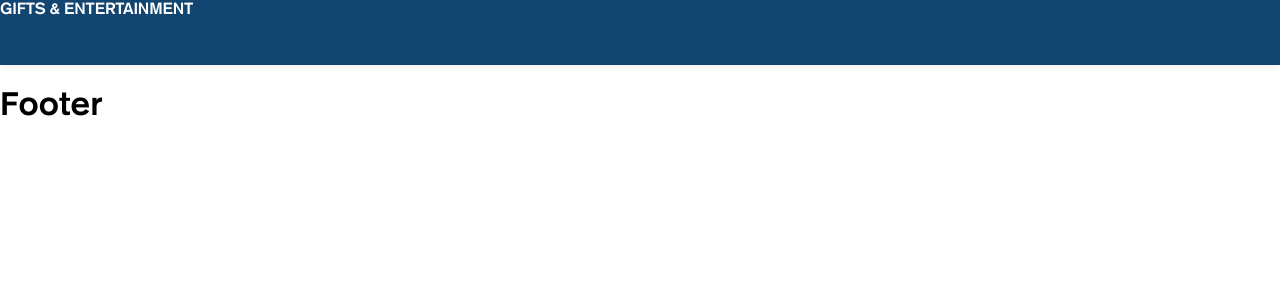
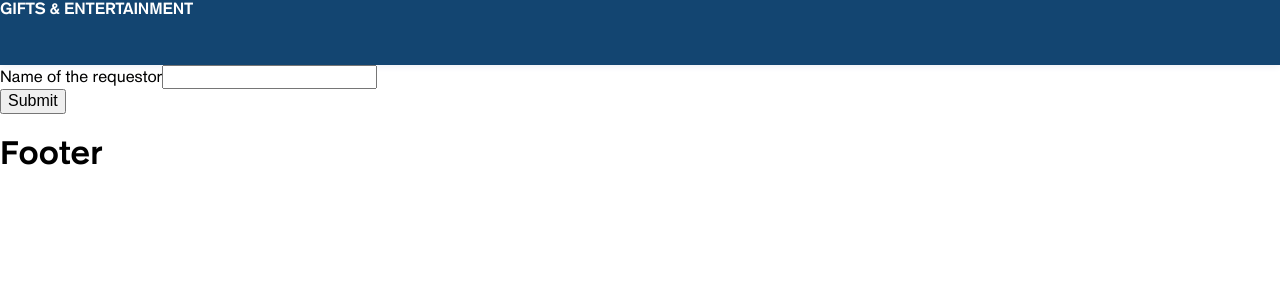
Before and after one commit to ankitaluthra1/ui, a React (Create React App) app: page /requests/new in a window 1280 px wide. Shown: the top 300 px of the page. Built offline with nearby package versions, Linux system fonts and the light colour scheme.

Commit message:
Add redux form for creating new request - Shirish/Ankita

```diff
--- a/src/components/Layout/Layout.jsx
+++ b/src/components/Layout/Layout.jsx
@@ -1,11 +1,11 @@
 import * as React from 'react';
 import { Route } from 'react-router-dom';
 import Dashboard from '../Dashboard/Dashboard';
-import Requests from '../Requests/Requests';
 import Header from '../Header/Header';
 import Body from '../Body/Body';
 import Footer from '../Footer/Footer';
 import Logo from '../Logo/Logo';
+import RequestFormContainer from '../RequestForm/RequestFormContainer';
 
 export default class Layout extends React.Component {
   render() {
@@ -16,7 +16,7 @@ export default class Layout extends React.Component {
         </Header>
         <Body>
           <Route exact path="/" component={Dashboard} />
-          <Route exact path="/requests" component={Requests} />
+          <Route exact path="/requests/new" component={RequestFormContainer} />
         </Body>
         <Footer />
       </div>
--- /dev/null
+++ b/src/components/RequestForm/RequestForm.jsx
@@ -0,0 +1,25 @@
+import React from 'react';
+import {Field} from 'redux-form';
+import PropTypes from 'prop-types';
+
+export default class RequestForm extends React.Component {
+  render() {
+    const {handleSubmit, onSubmit} = this.props;
+    return (
+      <form onSubmit={handleSubmit(onSubmit)}>
+        <div>
+          <div className="requestor-name">
+            <label>Name of the requestor</label>
+            <Field name="requester" type="text" component="input" />
+          </div>
+          <button type="submit">Submit</button>
+        </div>
+      </form>
+    );
+  }
+}
+
+RequestForm.propTypes = {
+  handleSubmit: PropTypes.func.isRequired,
+  onSubmit: PropTypes.func.isRequired,
+};
--- /dev/null
+++ b/src/components/RequestForm/RequestFormContainer.jsx
@@ -0,0 +1,9 @@
+import {reduxForm} from 'redux-form';
+import RequestForm from './RequestForm';
+
+const RequestFormContainer = reduxForm({
+  form: 'RequestForm',
+  onSubmit: values => console.log(values),
+})(RequestForm);
+
+export default RequestFormContainer;
--- a/src/components/Requests/Requests.jsx
+++ /dev/null
@@ -1,5 +0,0 @@
-import React from 'react';
-
-const Requests = () => <div><h1>Requests</h1></div>;
-
-export default Requests;
```
Also changed, not shown: 2 other files (tests, documents, lock files or other folders).
